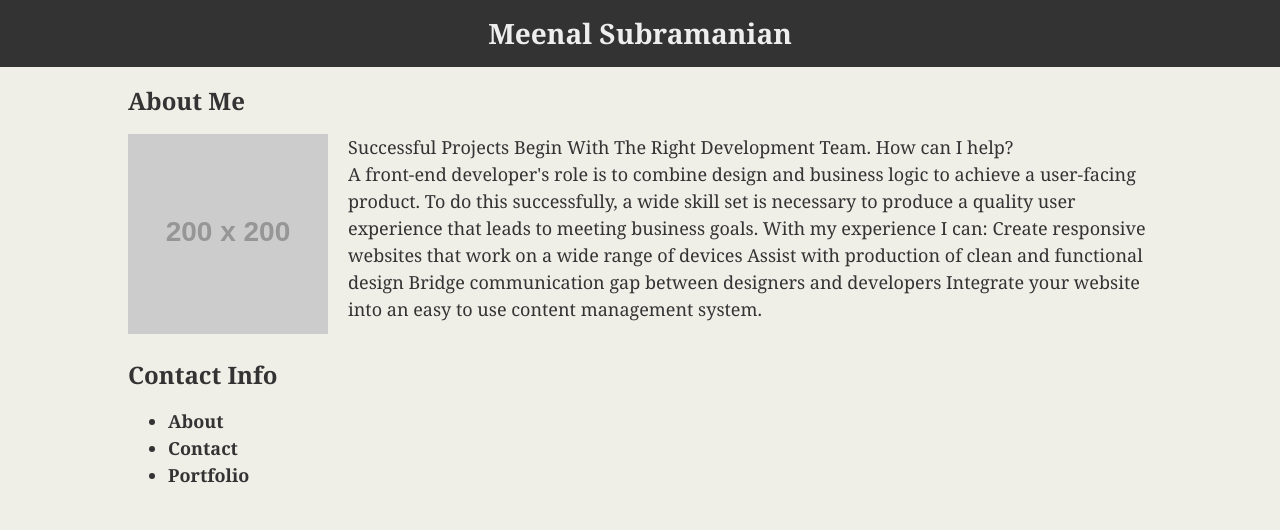
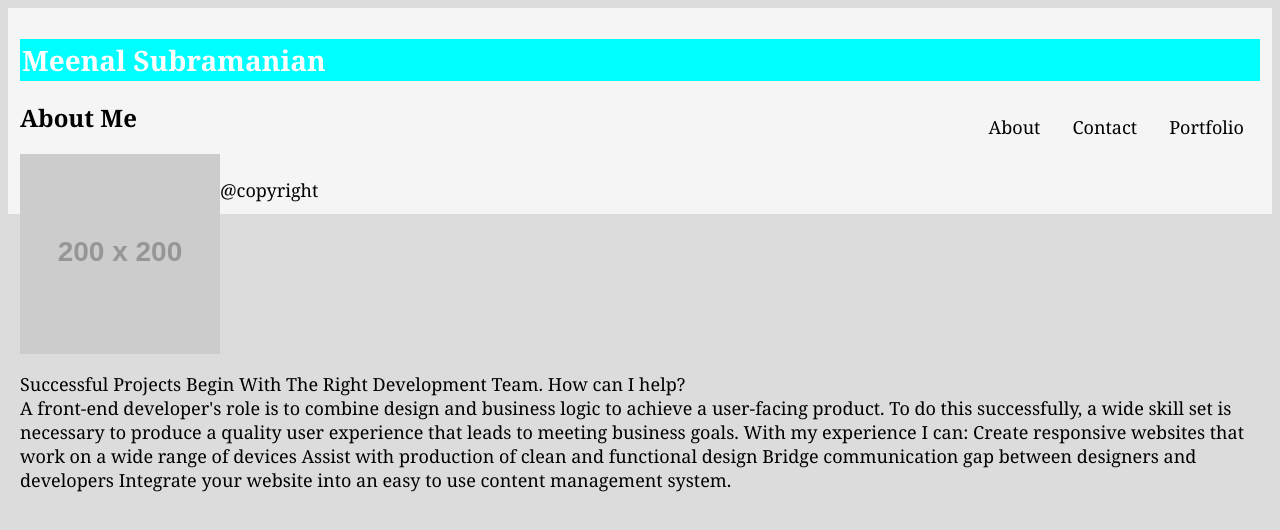
Before and after one commit to meenalal/Basic-Portfolio, a plain HTML site: page index.html in a window 1280 px wide. Drawn offline with Linux system fonts and the light colour scheme; placeholder pictures from the web are drawn by us; files whose address does not match are found by name.

Commit message:
Index file fixed

```diff
--- a/assets/css/style4.css
+++ b/assets/css/style4.css
@@ -8,58 +8,73 @@ Flip between this CSS file and the HTML to see how things line up.
 Experiment with deleting lines of code from the CSS to see how it affects the webpage when you refresh in the browser.
 */
 
+* {
+  box-sizing: border-box;
+}
+
 body {
-    padding: 0;
-    margin: 0;
     font-family: Georgia, "Times New Roman", Times, serif;
     font-size: 18px;
-    line-height: 150%;
-    color: #333;
-    background: #efeee7;
+    background-color: gainsboro;
   }
 
-  header {
-    background: #333;
+  header, footer {
+    padding: 12px;
+    background-color: whitesmoke;
+    color: black;
   }
 
   h1 {
-    padding: 20px 0;
-    margin: 0;
+    padding: 2px;
     margin-bottom: 20px;
     font-size: 28px;
-    color: #eee;
-    text-align: center;
+    background-color: aqua;
+    color: white;
+    text-align: left;
   }
+
+  ul {
+    list-style-type: none;
+    margin: 0;
+    padding: 0;
+    overflow: hidden;
+    background-color: whitesmoke;
+    color:black;
+    float: right;
+
+}
+
+li {
+  float: left;
+}
+
+
+li a {
+    display: inline-block;
+    color: black;
+    text-align: left;
+    padding: 14px 16px;
+    text-decoration: none;
+}
+
+li a:hover {
+    background-color: #111;
+}
 
   h2 {
     font-size: 24px;
   }
 
-  a {
-    color: #d21034;
-  }
+img {
+  float: left;
+}
 
-  .container {
-    width: 1024px;
-    margin: 0 auto;
-  }
+.clearfix::after {
+  content: "";
+  clear: both;
+  display: table;
+}
 
-  #main-bio,
-  #contact-info,
-  #bio-image {
-    float: left;
-  }
-
-  #main-bio {
-    width: 70%;
-  }
-
-  #contact-info {
-    width: 30%;
-  }
-
-  #bio-image {
-    width: 200px;
-    height: 200px;
-    margin-right: 20px;
-  }
+p {
+  float: right;
+}
--- a/index.html
+++ b/index.html
@@ -2,40 +2,44 @@
 <html>
     <head>
         <title>Portfolio</title>
-        <link rel="stylesheet" type="text/css" href="C:\Users\meenalal\Google Drive\UCR\Git Projects\Basic-Portfolio\assets\css\style4.css">
+        <link rel="stylesheet" type="text/css" href="assets/css/style4.css">
         </head>
     <body>
+
         <header>
-                <h1>Meenal Subramanian</h1>
-        </header>
-        <div class="container">
-            <section id="my bio">
-                <h2>About Me</h2>
-        <img id="bio-image" src="https://placehold.it/200x200" alt=Your Name">
-    </section>
+        <h1>Meenal Subramanian</h1>
+
+        <nav>
+        <ul>
+                    <li>
+                        <a href="about">About</a>
+                    </li>
+                    <li>
+                        <a href="contact">Contact</a>
+                    </li>
+                    <li>
+                        <a href="portfolio">Portfolio</a>
+                    </li>
+                    </ul>
+                </nav>
+                </body>
+
+        <h2>About Me</h2>
+
+        <img id="bio-image" src="https://placehold.it/200x200" alt=Your Name>
+
         <p>Successful Projects Begin With The Right Development Team.
         How can I help?
         <br>
-        A front-end developer's role is to combine design and business logic to achieve a user-facing product. To do this successfully, a wide skill set is necessary to produce a quality user experience
+            A front-end developer's role is to combine design and business logic to achieve a user-facing product. To do this successfully, a wide skill set is necessary to produce a quality user experience
         that leads to meeting business goals. With my experience I can:
         Create responsive websites that work on a wide range of devices
         Assist with production of clean and functional design
         Bridge communication gap between designers and developers
         Integrate your website into an easy to use content management system.</p>
-    <div id="nav">
-            <section id="contact-info">
-                    <h2>Contact Info</h2>
-                    <ul>
-                        <li>
-                            <strong>About</strong>
-                        </li>
-                        <li>
-                            <strong>Contact</strong>
-                        </li>
-                        <li>
-                            <strong>Portfolio</strong>
-                        </li>
-                        </ul>
-                        </section>
-                        </div>
-                    </body>
+
+        </header>
+
+        <footer>
+            @copyright
+        </footer>
```
